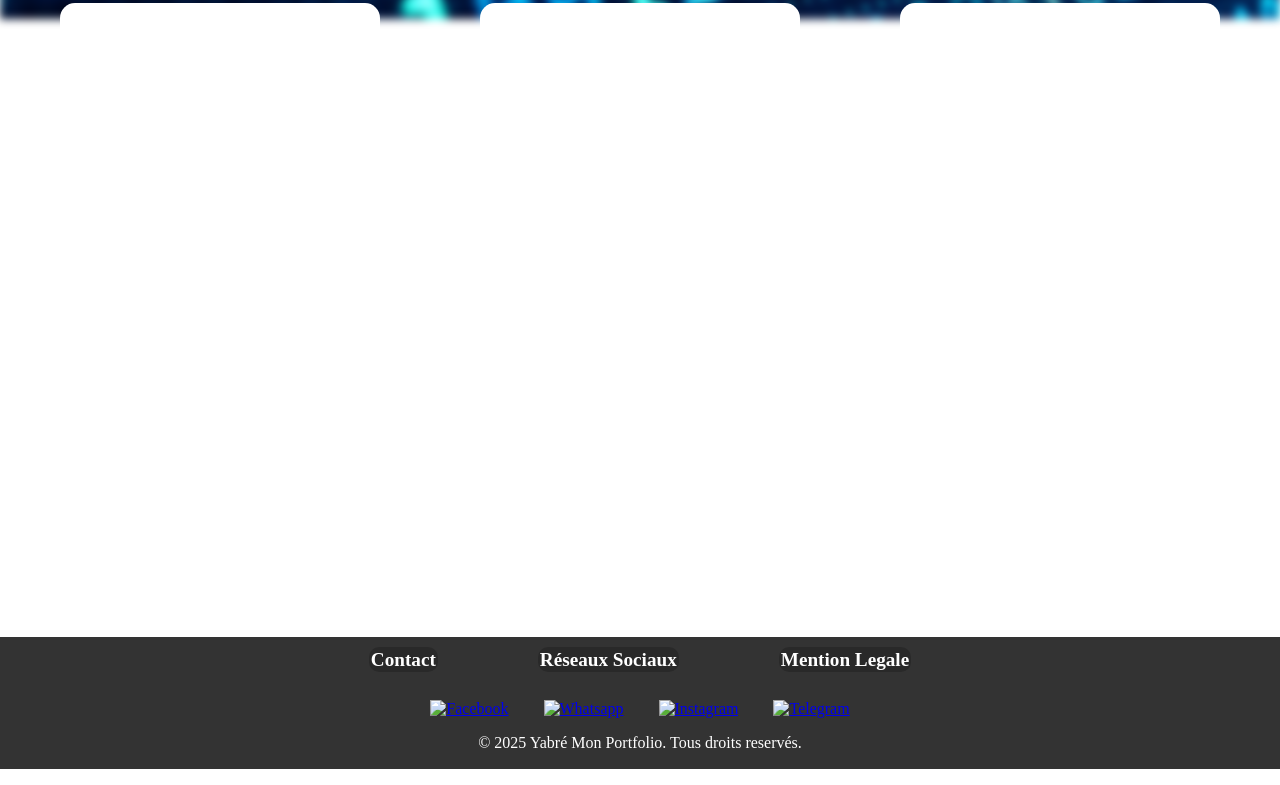
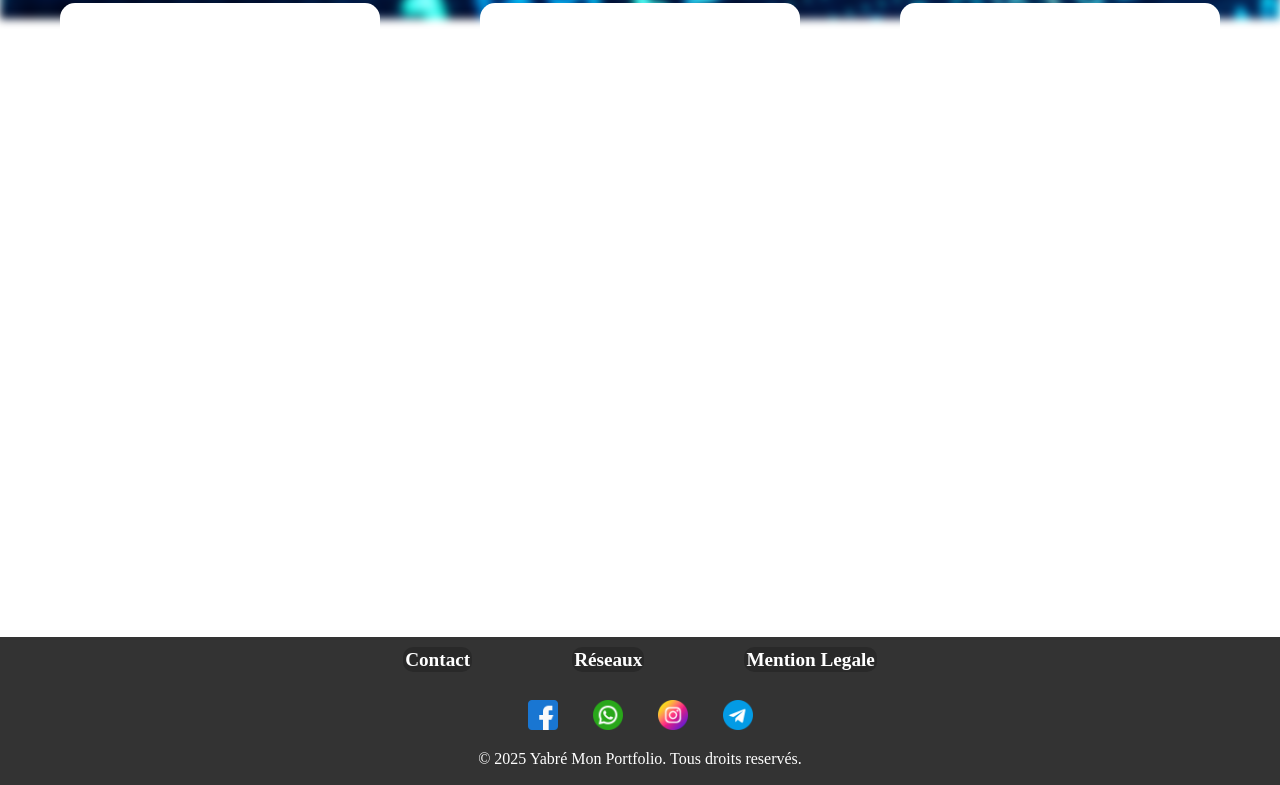
Before and after one commit to Aminou17/yabre-portfolio, a plain HTML site: page Projet.html in a window 1280 px wide. Shown: the part 781-1566 px from the top of the page. Drawn offline with Linux system fonts and the light colour scheme; files whose address does not match are found by name.

Commit message:
Add files via upload

```diff
--- a/Projet.html
+++ b/Projet.html
@@ -12,11 +12,11 @@
 
     <header>
         <div class="MENU">
-            <nav>
+                <nav>
              <ul class="ul_Header">
                 <li><a href="index.html">ACCEUIL</a></li>
                 <li><a href="A propo.html">A PROPO</a></li>
-                <li><a href="Competence.html">COMPETENCES</a></li>
+                <li><a href="">COMPETENCES</a></li>
                 <li><a href="Projet.html">PROJETS</a></li>
              </ul>
             </nav>
@@ -61,30 +61,30 @@
     <footer>
         <ul class="ul_Footer">
            <li><a href="Contact.html">Contact</a></li>
-           <li><a href="Réseau.html">Réseaux Sociaux</a></li>
+           <li><a href="Réseau.html">Réseaux</a></li>
            <li><a href="Mention Legale.html">Mention Legale</a></li>
         </ul>
        <br>
 
        <div class="Logo">
            <a href="https://www.facebook.com/share/18U6GGbkRC/" target="_blank">
-               <img src="./Images/facebook.png" alt="Facebook" width="30px">
+               <img src="facebook.png" alt="Facebook" width="30px">
                </a>
 
            <a href="https://wa.me/+22666099060" target="_blank">
-               <img src="Images/whatsapp.png" alt="Whatsapp"
+               <img src="whatsapp.png" alt="Whatsapp"
                width="30px">
            </a>
 
            <a href="https://www.instagram.com/aminouyabre?igsh=MnM3NGloMmZpZ2Vl"
            target="_blank">
-               <img src="Images/instagram (1).png" alt="Instagram"
+               <img src="instagram (1).png" alt="Instagram"
                height="30px">
            </a>
 
            <a href="https://t.me/AMINOUYABRE"
            target="_blank">
-               <img src="Images/telegram.png" alt="Telegram"
+               <img src="telegram.png" alt="Telegram"
                width="30px">
            </a>
            </div>
```
Also changed, not shown: A propo.html (+6 -6 lines), Competence.html (+2 -2 lines), Contact.html (+6 -6 lines), Mention Legale.html (+2 -2 lines), Réseau.html (+2 -2 lines), index.html (+9 -8 lines), Fond_3.jpg (added), Fond_4.jpg (added), Whatsapp_Image_1.jpg (added), Whatsapp_Image_3.jpg (added).
